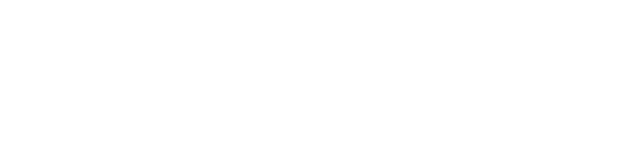
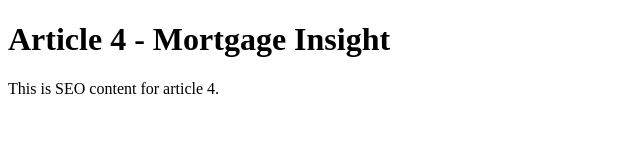
Before and after one commit to qwer599689-svg/mortgage-calculator, a plain HTML site: page article4.html in a window 1280 px wide. Shown: the whole page, without its empty margins (0-640 px from the left). Drawn offline with Linux system fonts and the light colour scheme.

Commit message:
Update article4.html

```diff
--- a/article4.html
+++ b/article4.html
@@ -1 +1,11 @@
-<!-- Article 4: Credit Score Importance -->
+<!-- Article 4: Credit Score Importance --><!DOCTYPE html>
+<html lang="en">
+<head>
+  <meta charset="UTF-8">
+  <title>Article 4 - Mortgage Insight</title>
+</head>
+<body>
+  <h1>Article 4 - Mortgage Insight</h1>
+  <p>This is SEO content for article 4.</p>
+</body>
+</html>
```
